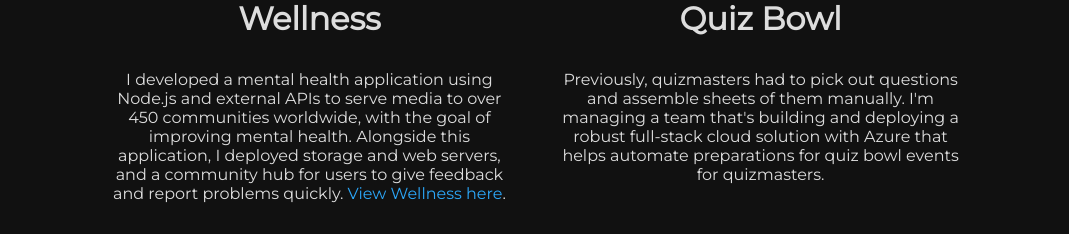
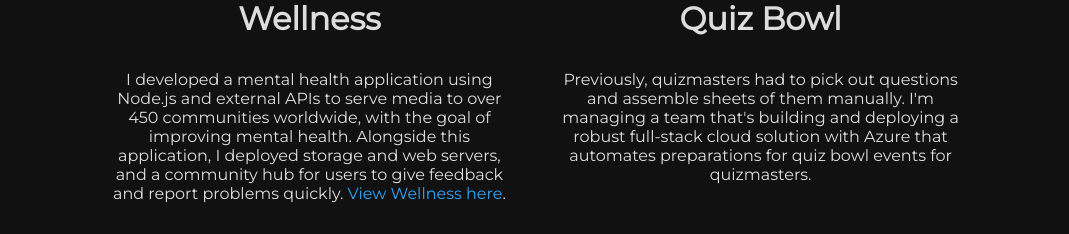
Before and after one commit to ActuallyCloud/ACLD-Next, a Next.js app: page / in a window 1280 px wide. Shown: the part 984-1218 px from the top of the page, without its empty margins (105-1174 px from the left). Built offline with nearby package versions, Linux system fonts and the light colour scheme.

Commit message:
Update index.tsx

```diff
--- a/pages/index.tsx
+++ b/pages/index.tsx
@@ -58,7 +58,7 @@ export default function Home() {
             </div>
             <div className={styles.textboxes}>
               <h3>Quiz Bowl</h3>
-              <p>Previously, quizmasters had to pick out questions and assemble sheets of them manually. I'm managing a team that's building and deploying a robust full-stack cloud solution with Azure that helps automate preparations for quiz bowl events for quizmasters.</p>
+              <p>Previously, quizmasters had to pick out questions and assemble sheets of them manually. I'm managing a team that's building and deploying a robust full-stack cloud solution with Azure that automates preparations for quiz bowl events for quizmasters.</p>
             </div>
             <div className={styles.textboxes}>
               <h3>ACLD</h3>
```
